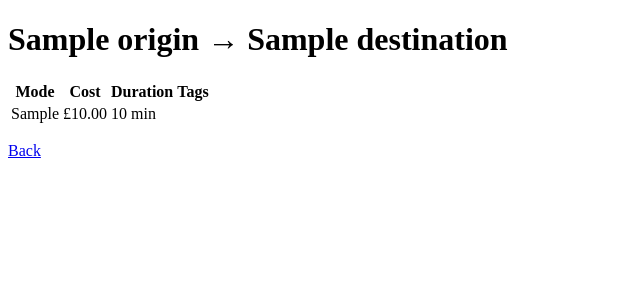
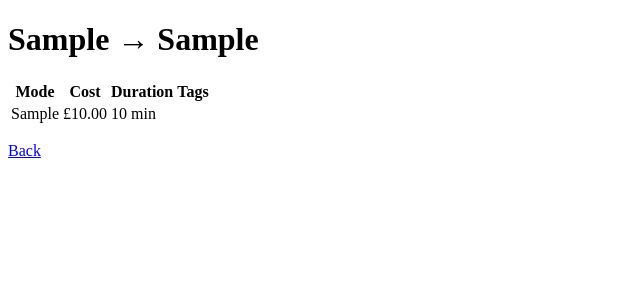
Before and after one commit to jxcg/journeyprices, a Flask app: template src/templates/results.html in a window 1280 px wide. Shown: the top 300 px of the page, without its empty margins (0-640 px from the left). Run offline with Flask 3, Linux system fonts and the light colour scheme; the template is opened without the code that fills it: most values are stand-ins (such as "Sample title", 1, 10 or a date in 2020).

Commit message:
refactor: rename journey origin and destination to location_start and location_end
- Rename the `Journey.__init__` parameters and attributes in `src/transport_modalities/Journey.py` from `origin` and `destination` to `location_start` and `location_end`.
- Rename the form fields in `src/templates/index.html`, the `request.form` keys in `src/main.py` and the heading in `src/templates/results.html` in the same commit, because `/compare` fails if any one of them keeps the old name.
- Drop `required` from the From and To inputs in `src/templates/index.html`, so the form can be submitted without them.
- State `methods=["GET"]` on the `/` route in `src/main.py`, so both routes name their methods.

```diff
--- a/src/main.py
+++ b/src/main.py
@@ -7,7 +7,7 @@ from transport_modalities.TrainJourney import TrainJourney
 app = Flask(__name__)
 
 
-@app.route("/")
+@app.route("/", methods=["GET"])
 def index() -> str:
     return render_template("index.html")
 
@@ -15,8 +15,8 @@ def index() -> str:
 @app.route("/compare", methods=["POST"])
 def compare() -> str:
     journey = Journey(
-        origin=request.form["origin"],
-        destination=request.form["destination"],
+        location_start=request.form["location_start"],
+        location_end=request.form["location_end"],
     )
 
     journey.add_option(
--- a/src/templates/index.html
+++ b/src/templates/index.html
@@ -11,8 +11,8 @@
     <form action="/compare" method="post">
         <fieldset>
             <legend>Trip</legend>
-            <label>From <input type="text" name="origin" required></label>
-            <label>To <input type="text" name="destination" required></label>
+            <label>From <input type="text" name="location_start"></label>
+            <label>To <input type="text" name="location_end"></label>
         </fieldset>
 
         <fieldset>
--- a/src/templates/results.html
+++ b/src/templates/results.html
@@ -5,7 +5,7 @@
     <title>JourneyPrices - Results</title>
 </head>
 <body>
-    <h1>{{ journey.origin }} &rarr; {{ journey.destination }}</h1>
+    <h1>{{ journey.location_start }} &rarr; {{ journey.location_end }}</h1>
 
     <table>
         <thead>
```
Also changed, not shown: src/transport_modalities/Journey.py (+6 -4 lines).
